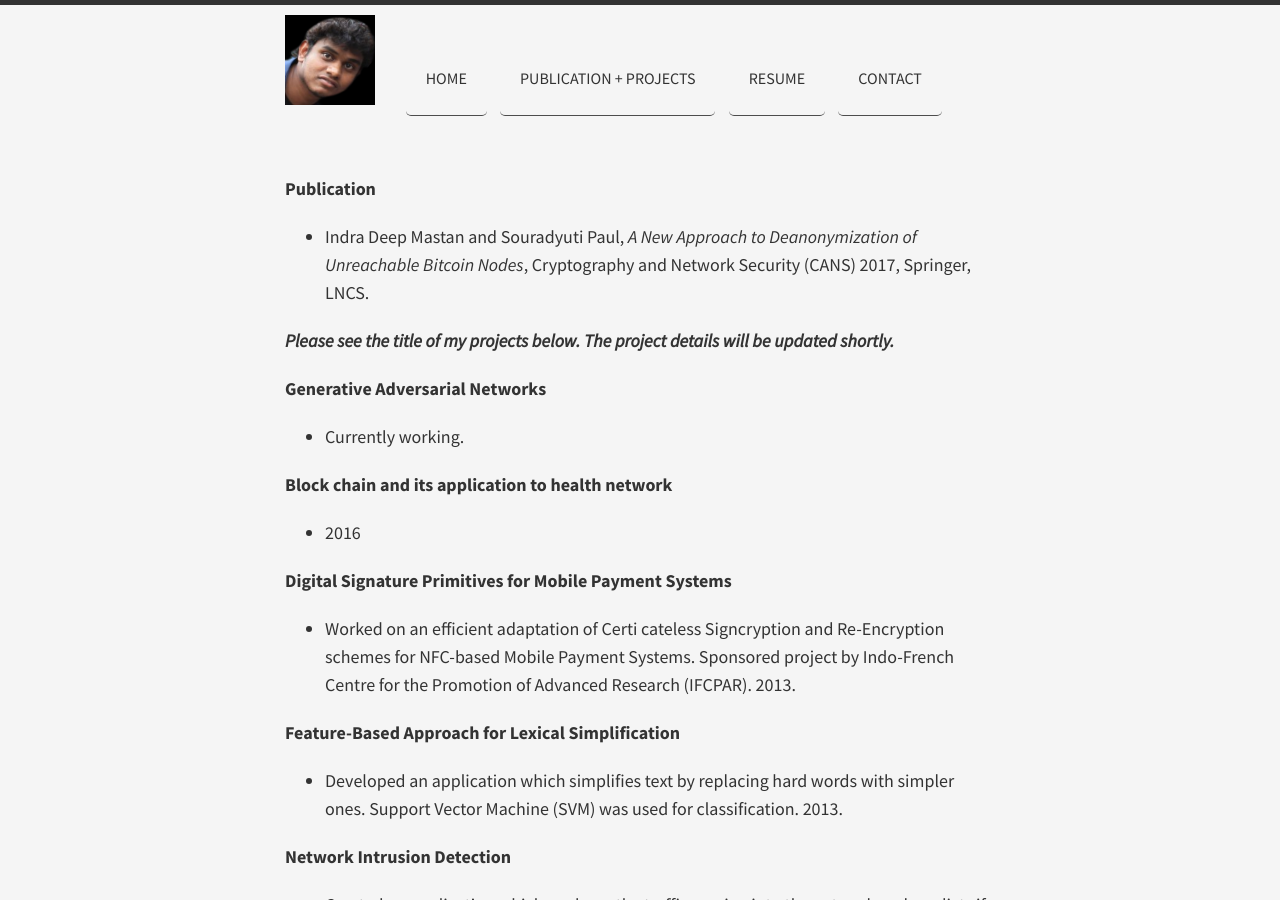
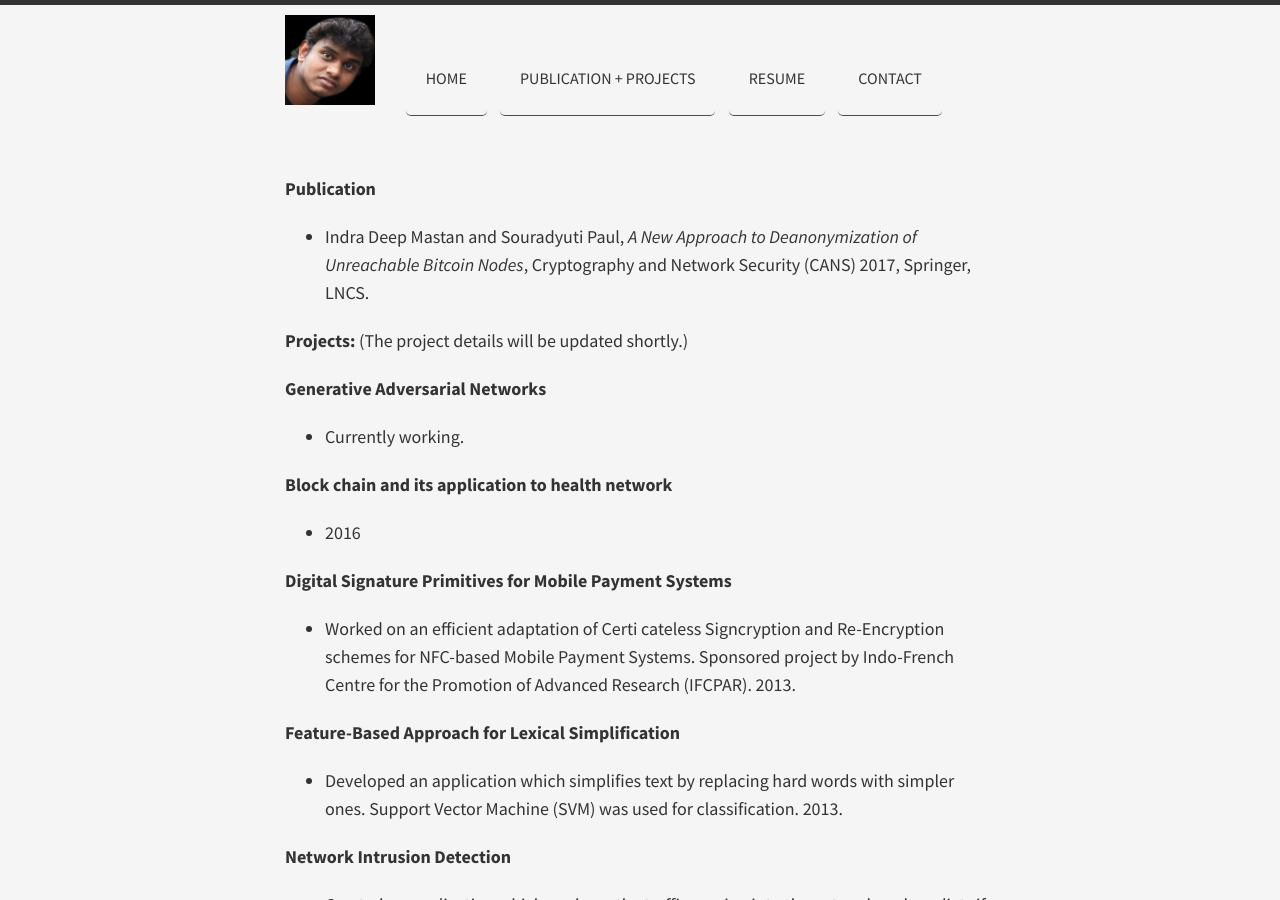
Before and after one commit to indramastan/indradeepmastan, a Jekyll site: the page built from projects/index.md, in a window 1280 px wide and 900 px high. Built offline with Jekyll 4.4.1, drawn with Linux system fonts in a browser that asks for light colours; nearby versions of some CDN libraries.

Commit message:
Update index.md
m

```diff
--- a/projects/index.md
+++ b/projects/index.md
@@ -5,7 +5,7 @@ title:
 **Publication**
 - Indra Deep Mastan and Souradyuti Paul, *A New Approach to Deanonymization of Unreachable Bitcoin Nodes*, Cryptography and Network Security (CANS) 2017, Springer, LNCS.
 
-__*Please see the title of my projects below. The project details will be updated shortly.*__
+**Projects:** (The project details will be updated shortly.)
 
 #### Generative Adversarial Networks
 - Currently working.
```
